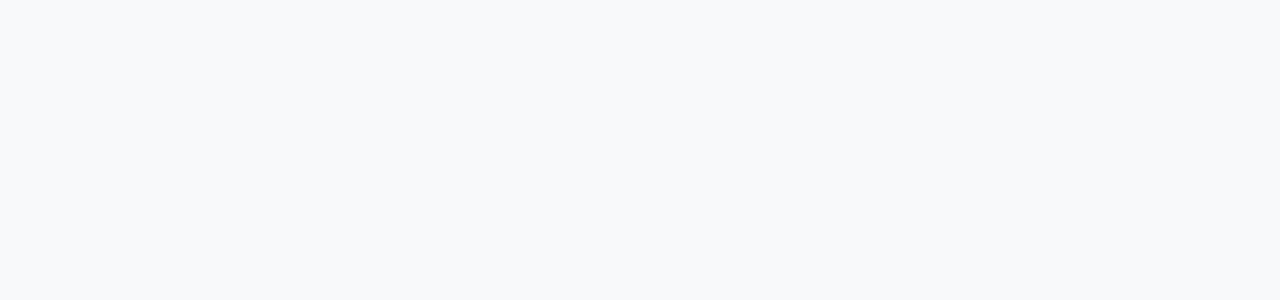
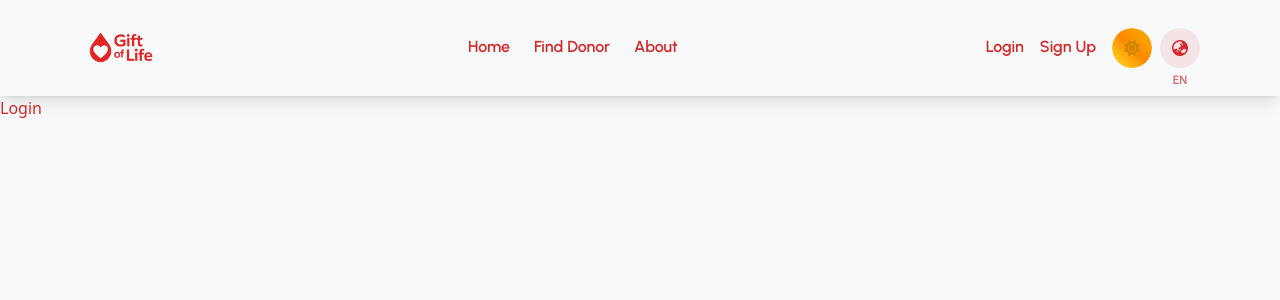
Before and after one commit to Xen-Xie/giftoflife, a React (Vite) app in the folder Client/: page /login in a window 1280 px wide. Before the commit this address had no page. Shown: the top 300 px of the page. Built offline with nearby package versions, Linux system fonts and the light colour scheme.

Commit message:
En>Bn method added and Error page added

```diff
--- /dev/null
+++ b/Client/public/locales/bn/translation.json
@@ -0,0 +1,9 @@
+{
+  "nav": {
+    "home": "হোম",
+    "findDonor": "রক্তদাতা খুঁজুন",
+    "about": "আমাদের সম্পর্কে",
+    "login": "লগইন",
+    "signup": "সাইন আপ"
+  }
+}
--- /dev/null
+++ b/Client/public/locales/en/translation.json
@@ -0,0 +1,13 @@
+{
+  "nav": {
+    "home": "Home",
+    "findDonor": "Find Donor",
+    "about": "About",
+    "login": "Login",
+    "signup": "Sign Up"
+  },
+  "error": {
+  "message": "You took a wrong turn, homie.",
+  "back": "Back to Safety"
+  }
+}
--- a/Client/src/App.jsx
+++ b/Client/src/App.jsx
@@ -4,6 +4,9 @@ import Layout from './Compnents/Layout'
 import Home from './Pages/Home'
 import FindDonors from './Pages/FindDonors'
 import About from './Pages/About'
+import Login from './Pages/Login'
+import SignUp from './Pages/SignUp'
+import ErrorPage from './Pages/ErrorPage'
 
 
 function App() {
@@ -16,6 +19,9 @@ function App() {
          <Route index element={<Home />} />
          <Route path='/find-donor' element={<FindDonors />} />
          <Route path='/about' element={<About />} />
+         <Route path='/login' element={<Login />} />
+         <Route path='/signup' element={<SignUp />} />
+         <Route path='*' element={<ErrorPage />} />
 
         </Route>
       </Routes>
--- a/Client/src/Compnents/Layout.jsx
+++ b/Client/src/Compnents/Layout.jsx
@@ -5,10 +5,12 @@ import { Outlet } from "react-router";
 function Layout() {
   return (
     <>
-      <NavBar />
-      <main>
-        <Outlet />
-      </main>
+      <div className='flex flex-col min-h-screen relative'>
+        <NavBar />
+        <main className='flex-grow relative z-30'>
+            <Outlet />
+        </main>
+    </div>
     </>
   )
 }
--- a/Client/src/Compnents/NavBar.jsx
+++ b/Client/src/Compnents/NavBar.jsx
@@ -1,13 +1,16 @@
 /* eslint-disable no-unused-vars */
 import React, { useEffect, useState } from "react";
 import { Link } from "react-router";
-import { motion } from "framer-motion";
+import { motion, AnimatePresence } from "framer-motion";
+import { useTranslation } from "react-i18next";
 
 function NavBar() {
+  const { t, i18n } = useTranslation();
+
   const navItems = [
-    { name: "Home", path: "/" },
-    { name: "Find Donor", path: "/find-donor" },
-    { name: "About", path: "/about" },
+    { name: t("nav.home"), path: "/" },
+    { name: t("nav.findDonor"), path: "/find-donor" },
+    { name: t("nav.about"), path: "/about" },
   ];
 
   const [open, setOpen] = useState(false);
@@ -28,13 +31,16 @@ function NavBar() {
     return localStorage.getItem("lang") || "en";
   });
 
-  useEffect(() => {
-    localStorage.setItem("lang", lang);
-  }, [lang]);
+  const toggleLang = () => {
+    const newLang = lang === "en" ? "bn" : "en";
+    i18n.changeLanguage(newLang);
+    setLang(newLang);
+    localStorage.setItem("lang", newLang);
+  };
 
   return (
     <div className="font-Urbanist">
-      <nav className="flex justify-between items-center bg-transparent shadow-xl mx-auto px-4 py-2 font-Urbanist font-semibold dark:bg-melty dark:text-white">
+      <nav className="flex justify-between items-center bg-transparent shadow-lg mx-auto px-4 py-2 font-semibold dark:bg-melty dark:text-white md:px-12 xl:px-20 dark:shadow-lg">
         {/* Logo */}
         <div>
           <img src="/giftoflifes.png" alt="Logo" className="w-20" />
@@ -47,7 +53,7 @@ function NavBar() {
               <li key={i}>
                 <Link
                   to={item.path}
-                  className="relative after:block after:w-0 after:h-[2px] after:bg-current after:transition-all after:duration-300 after:ease-in-out hover:after:w-full"
+                  className="relative after:block after:w-0 after:h-[2px] after:bg-current after:transition-all after:duration-300 hover:after:w-full"
                 >
                   {item.name}
                 </Link>
@@ -64,17 +70,17 @@ function NavBar() {
               <li>
                 <Link
                   to="/login"
-                  className="relative after:block after:w-0 after:h-[2px] after:bg-current after:transition-all after:duration-300 after:ease-in-out hover:after:w-full"
+                  className="relative after:block after:w-0 after:h-[2px] after:bg-current after:transition-all after:duration-300 hover:after:w-full"
                 >
-                  Login
+                  {t("nav.login")}
                 </Link>
               </li>
               <li>
                 <Link
                   to="/signup"
-                  className="relative after:block after:w-0 after:h-[2px] after:bg-current after:transition-all after:duration-300 after:ease-in-out hover:after:w-full"
+                  className="relative after:block after:w-0 after:h-[2px] after:bg-current after:transition-all after:duration-300 hover:after:w-full"
                 >
-                  Sign Up
+                  {t("nav.signup")}
                 </Link>
               </li>
             </ul>
@@ -121,14 +127,23 @@ function NavBar() {
             {/* Language Button */}
             <motion.button
               whileTap={{ scale: 0.9 }}
-              onClick={() => setLang(lang === "en" ? "bn" : "en")}
+              onClick={toggleLang}
               className="w-10 h-10 flex items-center justify-center rounded-full bg-primary/10 dark:bg-BG/10 hover:bg-primary/20 hover:dark:bg-BG/20 transition-all duration-300 text-primary dark:text-BG relative group cursor-pointer"
               title="Change Language"
             >
               <i className="fa-solid fa-earth-asia text-base" />
-              <span className="absolute -bottom-5 left-1/2 -translate-x-1/2 text-xs opacity-0 group-hover:opacity-100 transition text-primary/70 hover:dark:text-BG/20">
-                {lang.toUpperCase()}
-              </span>
+              <AnimatePresence>
+                <motion.span
+                  key={lang}
+                  initial={{ opacity: 0, y: 4 }}
+                  animate={{ opacity: 1, y: 0 }}
+                  exit={{ opacity: 0, y: -4 }}
+                  transition={{ duration: 0.2 }}
+                  className="absolute -bottom-5 left-1/2 -translate-x-1/2 text-xs group-hover:opacity-100 opacity-80 transition text-primary/70"
+                >
+                  {lang.toUpperCase()}
+                </motion.span>
+              </AnimatePresence>
             </motion.button>
           </div>
 
@@ -155,7 +170,7 @@ function NavBar() {
               <Link
                 to={item.path}
                 onClick={() => setOpen(false)}
-                className="relative after:block after:w-0 after:h-[2px] after:bg-current after:transition-all after:duration-300 after:ease-in-out hover:after:w-full"
+                className="relative after:block after:w-0 after:h-[2px] after:bg-current after:transition-all after:duration-300 hover:after:w-full"
               >
                 {item.name}
               </Link>
--- /dev/null
+++ b/Client/src/Pages/ErrorPage.jsx
@@ -0,0 +1,60 @@
+/* eslint-disable no-unused-vars */
+import React from "react";
+import { Link } from "react-router";
+import { motion } from "framer-motion";
+import { useTranslation } from "react-i18next";
+
+function ErrorPage() {
+  const { t } = useTranslation();
+
+  return (
+    <div className="min-h-screen flex flex-col items-center justify-center bg-gradient-to-br from-white via-gray-100 to-BG dark:from-black dark:via-gray-900 dark:to-gray-800 transition-colors duration-300 text-center px-4 font-Lexend">
+      {/* Glitching 404 Title */}
+      <motion.h1
+        initial={{ scale: 0.5, opacity: 0 }}
+        animate={{ scale: 1, opacity: 1 }}
+        transition={{ duration: 0.8, ease: "easeOut" }}
+        className="text-[9rem] md:text-[11rem] font-extrabold relative glitch text-black dark:text-BG z-10"
+      >
+        404
+      </motion.h1>
+
+      {/* Message */}
+      <motion.p
+        initial={{ y: 20, opacity: 0 }}
+        animate={{ y: 0, opacity: 1 }}
+        transition={{ delay: 0.6, duration: 0.6 }}
+        className="text-xl md:text-2xl text-gray-700 dark:text-gray-300 mt-2 font-medium"
+      >
+        {t("error.message", "You took a wrong turn, homie.")}
+      </motion.p>
+
+      {/* Return Button */}
+      <motion.div
+        initial={{ opacity: 0, y: 40 }}
+        animate={{ opacity: 1, y: 0 }}
+        transition={{ delay: 0.9, duration: 0.5 }}
+        className="mt-8"
+      >
+        <Link
+          to="/"
+          className="inline-flex items-center px-6 py-3 text-white font-semibold bg-primary hover:bg-red-700 dark:bg-red-500 dark:hover:bg-red-600 rounded-full transition duration-300 shadow-lg"
+        >
+          <i className="fa-solid fa-arrow-left mr-2" />
+          {t("error.back", "Back to Safety")}
+        </Link>
+      </motion.div>
+
+      <motion.div
+        initial={{ scale: 0 }}
+        animate={{ scale: 1 }}
+        transition={{ delay: 1.2, duration: 0.5 }}
+        className="mt-6 text-4xl"
+      >
+        💀
+      </motion.div>
+    </div>
+  );
+}
+
+export default ErrorPage;
--- /dev/null
+++ b/Client/src/i18n.js
@@ -0,0 +1,27 @@
+import i18n from 'i18next';
+import { initReactI18next } from 'react-i18next';
+import LanguageDetector from 'i18next-browser-languagedetector';
+
+import enTranslation from '../public/locales/en/translation.json';
+import bnTranslation from '../public/locales/bn/translation.json';
+
+i18n
+  .use(LanguageDetector)
+  .use(initReactI18next)
+  .init({
+    fallbackLng: 'en',
+    debug: false,
+    resources: {
+      en: {
+        translation: enTranslation,
+      },
+      bn: {
+        translation: bnTranslation,
+      },
+    },
+    interpolation: {
+      escapeValue: false, // React already escapes by default
+    },
+  });
+
+export default i18n;
--- a/Client/src/index.css
+++ b/Client/src/index.css
@@ -21,3 +21,17 @@
   --color-text: #F8F9FA;
   --color-success: #80ED99;
 }
+
+@keyframes glitch {
+  0% { transform: translate(0); }
+  20% { transform: translate(-2px, 2px); }
+  40% { transform: translate(2px, -2px); }
+  60% { transform: translate(-1px, 1px); }
+  80% { transform: translate(1px, -1px); }
+  100% { transform: translate(0); }
+}
+
+.glitch {
+  animation: glitch 0.6s infinite;
+  text-shadow: 2px 2px red, -2px -2px cyan;
+}
--- a/Client/src/main.jsx
+++ b/Client/src/main.jsx
@@ -4,6 +4,7 @@ import "./index.css";
 import App from "./App.jsx";
 import "@fortawesome/fontawesome-free/css/all.min.css";
 import { BrowserRouter } from "react-router";
+import "./i18n.js";
 
 createRoot(document.getElementById("root")).render(
   <BrowserRouter>
```
